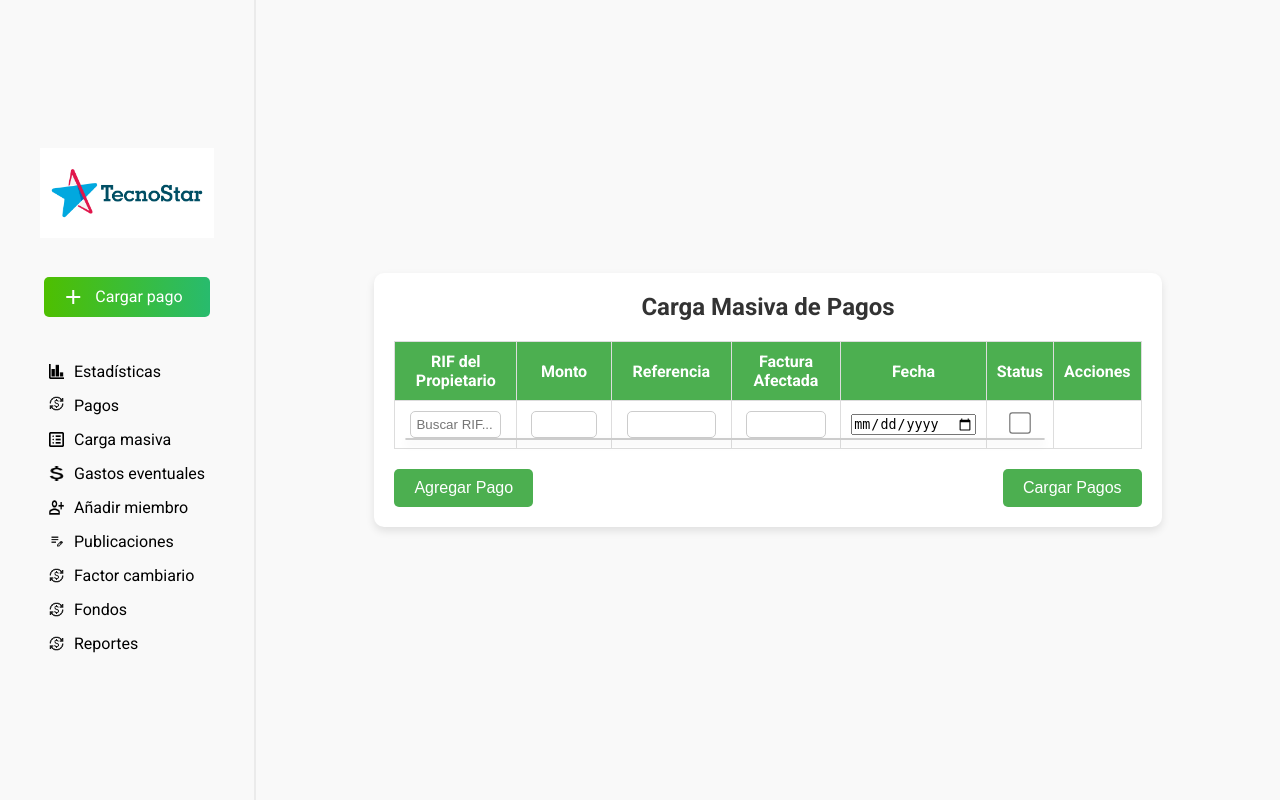
After one commit to micha0507/condv1, a PHP site: page /carga_masiva.php in a window 1280 px wide. The commit adds this page. Run offline with PHP 8.4, Linux system fonts and the light colour scheme.

Commit message:
avanzado para carga masiva

```diff
--- /dev/null
+++ b/carga_masiva.php
@@ -0,0 +1,134 @@
+<!DOCTYPE html>
+<html lang="es">
+<head>
+    <meta charset="UTF-8">
+    <meta name="viewport" content="width=device-width, initial-scale=1.0">
+    <link rel="stylesheet" href="./css/carga_masiva.css">
+    <title>Carga Masiva de Pagos</title>
+    <style>
+        .rif-search {
+            position: relative;
+        }
+    </style>
+</head>
+<body>
+    <?php include 'navbar.php'; ?>
+
+    <section class="principal">
+        <div class="carga_pago">
+            <h1>Carga Masiva de Pagos</h1>
+            <form id="pagos-form" method="POST">
+                <table id="pagos-table">
+                    <thead>
+                        <tr>
+                            <th>RIF del Propietario</th>
+                            <th>Monto</th>
+                            <th>Referencia</th>
+                            <th>Factura Afectada</th>
+                            <th>Fecha</th>
+                            <th>Status</th>
+                            <th>Acciones</th> <!-- Nueva columna para el botón de eliminar -->
+                        </tr>
+                    </thead>
+                    <tbody id="pagos-container">
+                        <tr>
+                            <td>
+                                <input type="text" name="pagos[0][rif]" class="rif-search" placeholder="Buscar RIF..." required>
+                                <div class="rif-results"></div>
+                            </td>
+                            <td><input type="number" step="0.01" name="pagos[0][monto]" required></td>
+                            <td><input type="text" name="pagos[0][referencia]" required></td>
+                            <td><input type="text" name="pagos[0][factura_afectada]" required></td>
+                            <td><input type="date" name="pagos[0][fecha]" class="fecha-input" required></td>
+                            <td><input type="checkbox" name="pagos[0][status]"></td>
+                            <td></td> <!-- Sin botón de eliminar en la primera fila -->
+                        </tr>
+                    </tbody>
+                </table>
+                <div class="buttons">
+                    <button type="button" id="add-pago">Agregar Pago</button>
+                    <button type="submit" id="submit-pagos">Cargar Pagos</button>
+                </div>
+            </form>
+        </div>
+    </section>
+
+    <script>
+        // Búsqueda activa de propietarios por RIF
+        function initializeRifSearch(input) {
+            input.addEventListener('input', function () {
+                const query = this.value.trim();
+                const resultsContainer = this.nextElementSibling;
+
+                if (query.length > 2) {
+                    fetch(`modelo/busca_propietario.php?query=${encodeURIComponent(query)}`)
+                        .then(response => response.json())
+                        .then(data => {
+                            resultsContainer.innerHTML = ''; // Limpiar resultados anteriores
+                            if (data.length === 0) {
+                                resultsContainer.innerHTML = '<div>No se encontraron resultados</div>';
+                            } else {
+                                data.forEach(propietario => {
+                                    const div = document.createElement('div');
+                                    div.textContent = `${propietario.rif} - ${propietario.nombre} ${propietario.apellido}`;
+                                    div.addEventListener('click', () => {
+                                        this.value = propietario.rif;
+                                        resultsContainer.innerHTML = ''; // Limpiar resultados al seleccionar
+                                    });
+                                    resultsContainer.appendChild(div);
+                                });
+                            }
+                        })
+                        .catch(error => {
+                            console.error('Error en la búsqueda:', error);
+                            resultsContainer.innerHTML = '<div>Error al buscar resultados</div>';
+                        });
+                } else {
+                    resultsContainer.innerHTML = ''; // Limpiar resultados si la consulta es muy corta
+                }
+            });
+        }
+
+        // Inicializar búsqueda activa para los campos existentes
+        document.querySelectorAll('.rif-search').forEach(input => initializeRifSearch(input));
+
+        // Agregar nueva fila
+        let pagoIndex = 1;
+        document.getElementById('add-pago').addEventListener('click', () => {
+            const container = document.getElementById('pagos-container');
+            const newRow = document.createElement('tr');
+            newRow.innerHTML = `
+                <td>
+                    <input type="text" name="pagos[${pagoIndex}][rif]" class="rif-search" placeholder="Buscar RIF..." required>
+                    <div class="rif-results"></div>
+                </td>
+                <td><input type="number" step="0.01" name="pagos[${pagoIndex}][monto]" required></td>
+                <td><input type="text" name="pagos[${pagoIndex}][referencia]" required></td>
+                <td><input type="text" name="pagos[${pagoIndex}][factura_afectada]" required></td>
+                <td><input type="date" name="pagos[${pagoIndex}][fecha]" class="fecha-input" required></td>
+                <td><input type="checkbox" name="pagos[${pagoIndex}][status]"></td>
+                <td><button type="button" class="delete-row">Eliminar</button></td>
+            `;
+            container.appendChild(newRow);
+
+            // Inicializar búsqueda activa para el nuevo campo
+            const newInput = newRow.querySelector('.rif-search');
+            initializeRifSearch(newInput);
+
+            // Agregar evento al botón de eliminar
+            newRow.querySelector('.delete-row').addEventListener('click', () => {
+                newRow.remove();
+            });
+
+            pagoIndex++;
+        });
+
+        // Agregar evento de eliminar a las filas existentes (si es necesario)
+        document.querySelectorAll('.delete-row').forEach(button => {
+            button.addEventListener('click', function () {
+                this.closest('tr').remove();
+            });
+        });
+    </script>
+</body>
+</html>
--- /dev/null
+++ b/css/carga_masiva.css
@@ -0,0 +1,182 @@
+body {
+    font-family: "Roboto", sans-serif;
+    background-color: #f9f9f9;
+    margin: 0;
+    padding: 0;
+}
+
+.principal {
+    display: flex;
+    overflow: ;
+    justify-content: center;
+    align-items: center;
+    flex-direction: column;
+    padding: 20px;
+}
+
+.carga_pago {
+    width: 80%;
+    background: #fff;
+    padding: 20px;
+    border-radius: 10px;
+    box-shadow: 0 4px 8px rgba(0, 0, 0, 0.1);
+    animation: fadeIn 0.5s ease-in-out;
+}
+
+.carga_pago h1 {
+    text-align: center;
+    color: #333;
+    margin-bottom: 20px;
+}
+
+#pagos-table {
+    width: 100%;
+    border-collapse: collapse;
+    margin-bottom: 20px;
+}
+
+#pagos-table th, #pagos-table td {
+    border: 1px solid #ddd;
+    padding: 10px;
+    text-align: center;
+}
+
+#pagos-table th {
+    background-color: #4caf50;
+    color: white;
+    font-weight: bold;
+}
+
+#pagos-table tr:nth-child(even) {
+    background-color: #f2f2f2;
+}
+
+#pagos-table tr:hover {
+    background-color: #ddd;
+}
+
+#pagos-table input[type="text"],
+#pagos-table input[type="number"] {
+    width: 90%;
+    padding: 5px;
+    border: 1px solid #ccc;
+    border-radius: 5px;
+    -moz-appearance: textfield; /* Para navegadores basados en Mozilla (Firefox) */
+    -webkit-appearance: none; /* Para navegadores basados en WebKit (Chrome, Safari, Edge) */
+    appearance: none; /* Propiedad estándar */
+}
+
+#pagos-table input[type="number"]::-webkit-inner-spin-button,
+#pagos-table input[type="number"]::-webkit-outer-spin-button {
+    -webkit-appearance: none; /* Ocultar los botones en navegadores WebKit */
+    margin: 0; /* Eliminar márgenes adicionales */
+}
+
+#pagos-table input[type="checkbox"] {
+    transform: scale(1.2);
+}
+
+.buttons {
+    display: flex;
+    justify-content: space-between;
+}
+
+.buttons button {
+    padding: 10px 20px;
+    border: none;
+    border-radius: 5px;
+    background-color: #4caf50;
+    color: white;
+    font-size: 16px;
+    cursor: pointer;
+    transition: background-color 0.3s ease, transform 0.3s ease;
+}
+
+.buttons button:hover {
+    background-color: #45a049;
+    transform: scale(1.05);
+}
+
+@keyframes fadeIn {
+    from {
+        opacity: 0;
+        transform: translateY(-20px);
+    }
+    to {
+        opacity: 1;
+        transform: translateY(0);
+    }
+}
+
+.rif-results {
+    position: absolute;
+    background-color: #ffffff;
+    border: 1px solid #cccccc;
+    border-radius: 5px;
+    box-shadow: 0 4px 8px rgba(0, 0, 0, 0.1);
+    max-height: 200px;
+    overflow-y: auto;
+    z-index: 1000;
+    width: 50%;
+    font-size: 14px;
+}
+
+.rif-results div {
+    padding: 10px;
+    cursor: pointer;
+    border-bottom: 1px solid #eeeeee;
+    transition: background-color 0.3s ease, color 0.3s ease;
+}
+
+.rif-results div:last-child {
+    border-bottom: none;
+}
+
+.rif-results div:hover {
+    background-color: #f0f8ff; /* Azul claro */
+    color: #333333; /* Texto más oscuro */
+}
+
+.rif-results div.no-results {
+    text-align: center;
+    color: #999999;
+    font-style: italic;
+    padding: 10px;
+}
+input[type="checkbox"]:checked {
+    background-color: #4CAF50;
+    border-color: #4CAF50;
+    transform: scale(1.2);
+    transition: all 0.3s ease;
+}
+input[type="checkbox"] {
+    width: 18px;
+    height: 18px;
+    cursor: pointer;
+    accent-color: #4CAF50;
+    border: 1px solid #ddd;
+    border-radius: 4px;
+    transition: all 0.3s ease;
+}
+
+/* Estilo para el botón de eliminar */
+.delete-row {
+    padding: 5px 10px;
+    background-color: #ff4d4d; /* Rojo claro */
+    color: white;
+    border: none;
+    border-radius: 5px;
+    font-size: 14px;
+    cursor: pointer;
+    transition: background-color 0.3s ease, transform 0.2s ease;
+}
+
+.delete-row:hover {
+    background-color: #e60000; /* Rojo más oscuro */
+    transform: scale(1.05); /* Efecto de agrandamiento */
+}
+
+.delete-row:active {
+    background-color: #cc0000; /* Rojo aún más oscuro */
+    transform: scale(0.95); /* Efecto de reducción al hacer clic */
+}
--- a/css/propietarios.css
+++ b/css/propietarios.css
@@ -151,7 +151,7 @@ body {
 
 }
 #tipo_rif {
-    width: 10%;
+    width: auto;
     font-size: 12px;
 }
 .carga_pago label {
--- a/navbar.php
+++ b/navbar.php
@@ -32,14 +32,13 @@
             <ul class="botones_menu">
                 <li class="boton_menu"><img src="./img/icon/logo_estadistica.png"><a href="index_admin.php">Estadísticas<a></li>
                 <li class="boton_menu"><img src="./img/icon/factor.png"><a href="./pagos.php">Pagos</a></li>
-                <li class="boton_menu"><img src="./img/icon/masivo_icon.png"><a href="">Carga masiva</a></li>
+                <li class="boton_menu"><img src="./img/icon/masivo_icon.png"><a href="./carga_masiva.php">Carga masiva</a></li>
                 <li class="boton_menu"><img src="./img/icon/eventuales_icon.png"><a href="./gastos_eventuales.php">Gastos eventuales</a></li>
-                <li class="boton_menu"><img src="./img/icon/recurrentes_icon.png"><a href="">Gastos recurrentes</a></li>
-                <li class="boton_menu"><img src="./img/icon/nomina_icon.png"><a href="">Nómina</a></a>
                 <li class="boton_menu"><img src="./img/icon/miembros_icon.png"><a href="./anadir_miembro.php">Añadir miembro</a></li>
                 <li class="boton_menu"><img src="./img/icon/edit.png"><a href="./editor.php">Publicaciones</a></li>
                 <li class="boton_menu"><img src="./img/icon/factor.png"><a href="./factorcambiario.php">Factor cambiario</a></li>
                 <li class="boton_menu"><img src="./img/icon/factor.png"><a href="./fondos.php">Fondos</a></li>
+                <li class="boton_menu"><img src="./img/icon/factor.png"><a href="./reportes.php">Reportes</a></li>
 
             </ul>
 
```
Also changed, not shown: modelo/busca_propietario.php (added, +22 -0 lines), img/icon/reportes.png (added).
